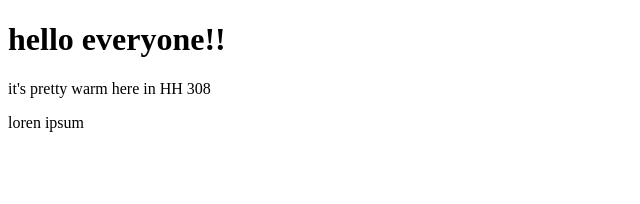
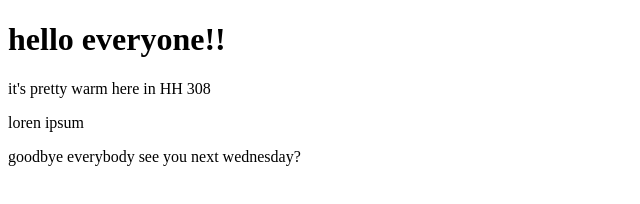
Before and after one commit to agnescameron/beautiful-website, a plain HTML site: page index.html in a window 1280 px wide. Shown: the whole page, without its empty margins (0-640 px from the left). Drawn offline with Linux system fonts and the light colour scheme.

Commit message:
Update index.html

```diff
--- a/index.html
+++ b/index.html
@@ -8,5 +8,6 @@
 <h1>hello everyone!!</h1>
 <p>it's pretty warm here in HH 308</p>
 <p>loren ipsum</p>
+<p>goodbye everybody see you next wednesday?</p>
 </body>
 </html>
```
